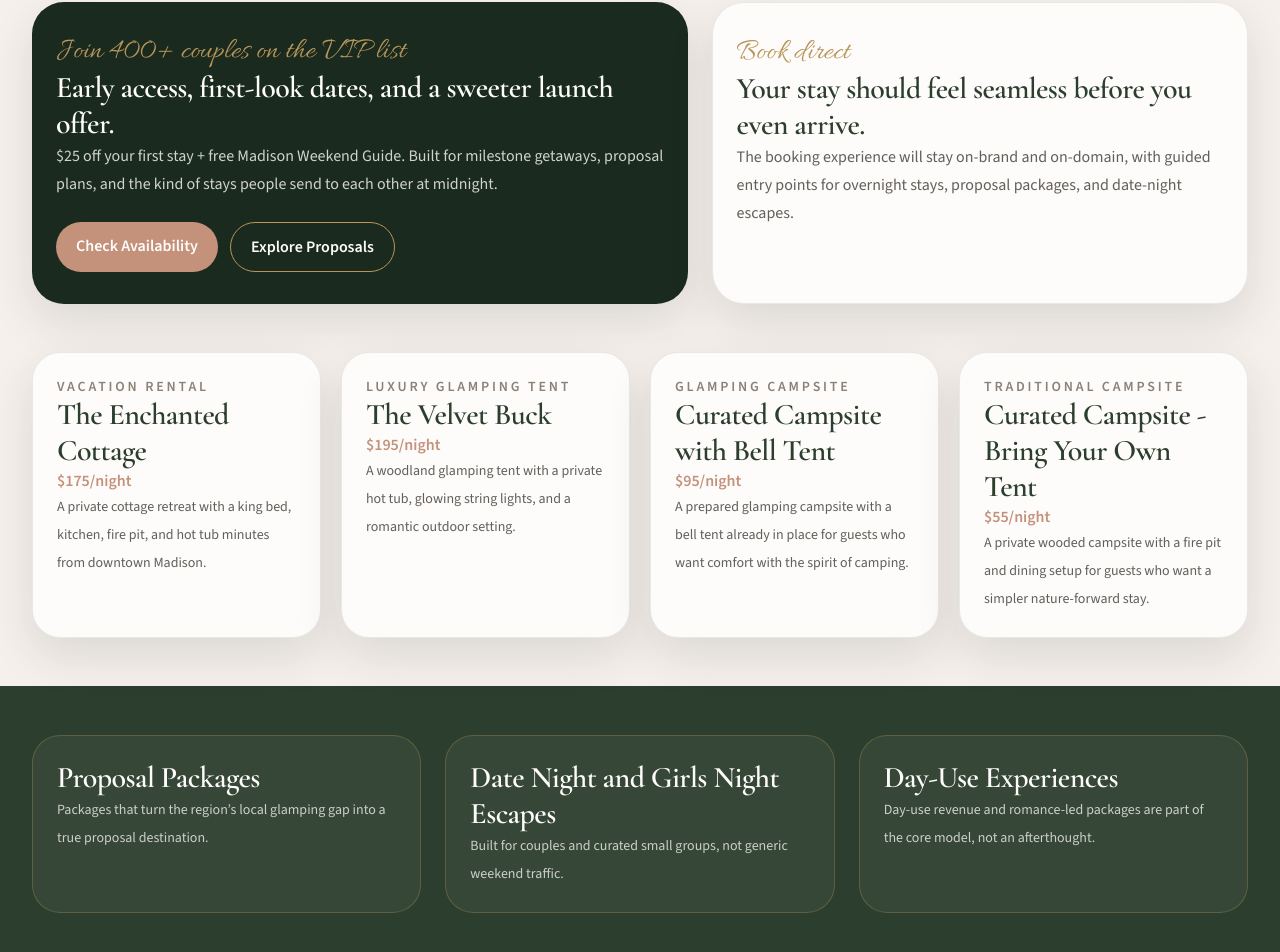
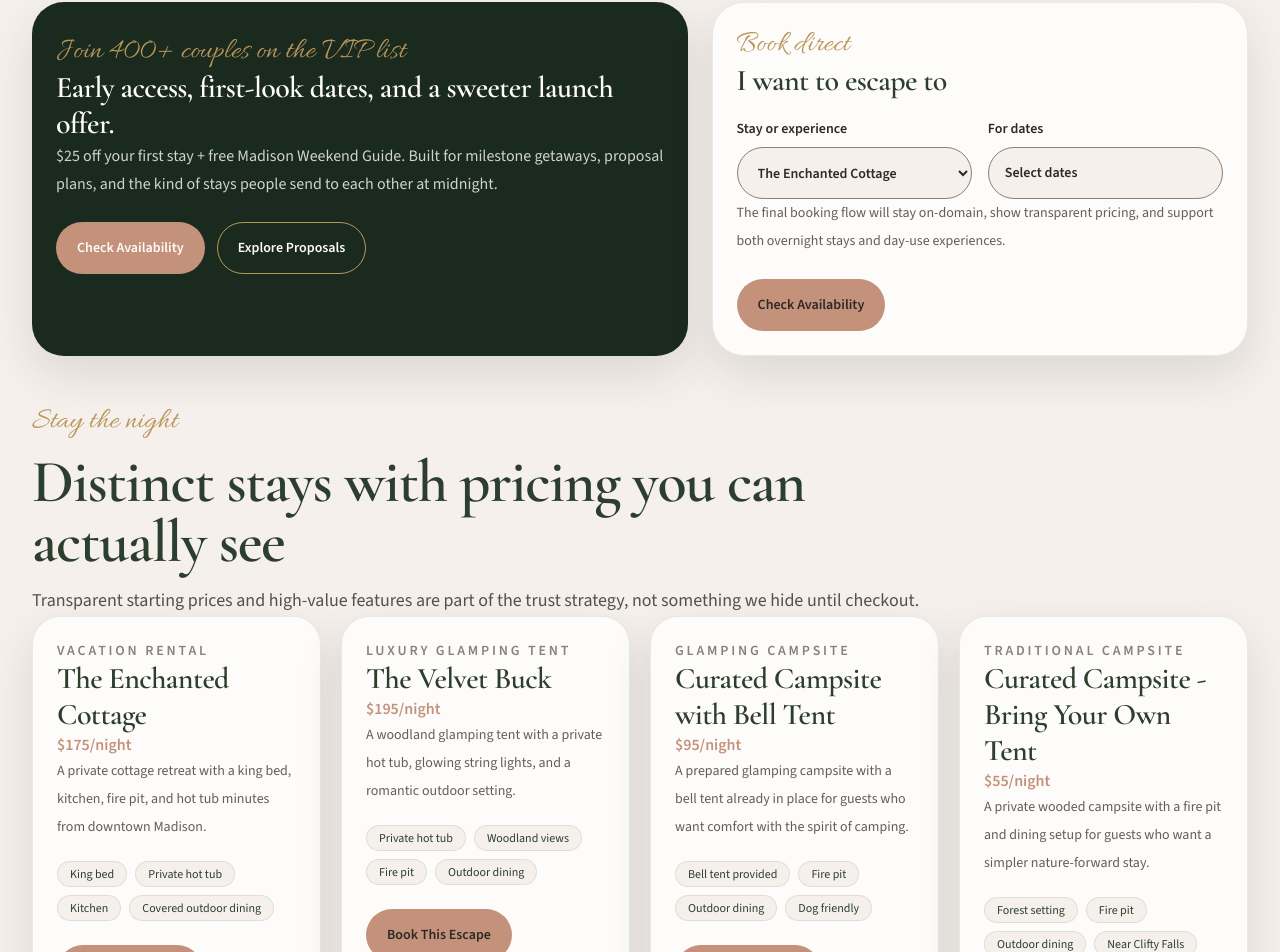
Before and after one commit to tonyrosa777-ops/enchanted-madison, a Next.js app in the folder enchanted-madison/: page / in a window 1280 px wide. Shown: the part 620-1572 px from the top of the page. Built offline with nearby package versions, Linux system fonts and the light colour scheme.

Commit message:
feat(ui): add reusable marketing primitives

```diff
--- a/enchanted-madison/src/app/page.tsx
+++ b/enchanted-madison/src/app/page.tsx
@@ -1,6 +1,9 @@
-import Link from "next/link";
-
 import { PageShell } from "../components/layout/PageShell";
+import { BookingEntry } from "../components/ui/BookingEntry";
+import { Button } from "../components/ui/Button";
+import { PropertyCard } from "../components/ui/PropertyCard";
+import { SectionHeading } from "../components/ui/SectionHeading";
+import { TrustBar } from "../components/ui/TrustBar";
 import { experienceCollections } from "../content/experiences";
 import { siteContent } from "../content/site";
 import { stays } from "../content/stays";
@@ -23,55 +26,40 @@ export default function Home() {
             and the kind of stays people send to each other at midnight.
           </p>
           <div className="mt-6 flex flex-wrap gap-3">
-            <Link
-              href="/stays"
-              className="rounded-full bg-rose px-5 py-3 font-semibold text-ivory transition hover:bg-gold hover:text-night"
-            >
+            <Button href="/stays">
               Check Availability
-            </Link>
-            <Link
-              href="/proposals"
-              className="rounded-full border border-gold px-5 py-3 font-semibold text-ivory transition hover:bg-gold hover:text-night"
-            >
+            </Button>
+            <Button href="/proposals" variant="secondary">
               Explore Proposals
-            </Link>
+            </Button>
           </div>
         </div>
 
-        <div className="rounded-[2rem] border border-forest/10 bg-ivory px-6 py-8 shadow-warm">
-          <p className="font-accent text-3xl text-gold">Book direct</p>
-          <h2 className="mt-3 font-heading text-3xl font-semibold text-forest">
-            Your stay should feel seamless before you even arrive.
-          </h2>
-          <p className="mt-4 text-base leading-7 text-charcoal/75">
-            The booking experience will stay on-brand and on-domain, with guided
-            entry points for overnight stays, proposal packages, and date-night
-            escapes.
-          </p>
-        </div>
+        <BookingEntry
+          stayOptions={stays}
+          experienceOptions={[
+            ...experienceCollections.proposals.packages,
+            ...experienceCollections.dayUse.packages,
+          ]}
+        />
       </section>
 
       <section className="mx-auto w-full max-w-content-xl px-5 pb-12 lg:px-8">
+        <SectionHeading
+          eyebrow="Stay the night"
+          title="Distinct stays with pricing you can actually see"
+          description="Transparent starting prices and high-value features are part of the trust strategy, not something we hide until checkout."
+        />
         <div className="grid gap-5 md:grid-cols-2 xl:grid-cols-4">
           {stays.map((stay) => (
-            <article
-              key={stay.slug}
-              className="rounded-[1.75rem] border border-forest/10 bg-ivory p-6 shadow-warm"
-            >
-              <p className="text-sm font-semibold uppercase tracking-[0.2em] text-stone">
-                {stay.category}
-              </p>
-              <h2 className="mt-3 font-heading text-3xl font-semibold text-forest">
-                {stay.name}
-              </h2>
-              <p className="mt-2 text-base font-semibold text-rose">{stay.startingRate}</p>
-              <p className="mt-4 text-sm leading-7 text-charcoal/75">{stay.summary}</p>
-            </article>
+            <PropertyCard key={stay.slug} stay={stay} />
           ))}
         </div>
       </section>
 
-      <section className="border-y border-forest/10 bg-forest text-ivory">
+      <TrustBar />
+
+      <section className="bg-[linear-gradient(180deg,_rgba(26,42,30,1)_0%,_rgba(44,62,45,1)_100%)] text-ivory">
         <div className="mx-auto grid w-full max-w-content-xl gap-6 px-5 py-12 lg:grid-cols-3 lg:px-8">
           <article className="rounded-[1.75rem] border border-gold/30 bg-ivory/5 p-6">
             <h2 className="font-heading text-3xl font-semibold">
--- /dev/null
+++ b/enchanted-madison/src/components/ui/BookingEntry.tsx
@@ -0,0 +1,50 @@
+import { Button } from "./Button";
+import type { ExperiencePackage } from "../../content/experiences";
+import type { Stay } from "../../content/stays";
+
+type BookingEntryProps = {
+  stayOptions: Stay[];
+  experienceOptions: ExperiencePackage[];
+};
+
+export function BookingEntry({
+  stayOptions,
+  experienceOptions,
+}: BookingEntryProps) {
+  return (
+    <section className="rounded-[2rem] border border-forest/10 bg-ivory p-6 shadow-warm">
+      <p className="font-accent text-3xl text-gold">Book direct</p>
+      <h2 className="mt-3 font-heading text-3xl font-semibold text-forest">
+        I want to escape to
+      </h2>
+      <div className="mt-5 grid gap-4 md:grid-cols-2">
+        <label className="flex flex-col gap-2 text-sm font-semibold text-charcoal">
+          Stay or experience
+          <select className="min-h-13 rounded-full border border-stone bg-cream px-4 text-sm text-charcoal">
+            {stayOptions.map((stay) => (
+              <option key={stay.slug}>{stay.name}</option>
+            ))}
+            {experienceOptions.map((experience) => (
+              <option key={experience.name}>{experience.name}</option>
+            ))}
+          </select>
+        </label>
+        <label className="flex flex-col gap-2 text-sm font-semibold text-charcoal">
+          For dates
+          <input
+            className="min-h-13 rounded-full border border-stone bg-cream px-4 text-sm text-charcoal"
+            defaultValue="Select dates"
+            readOnly
+          />
+        </label>
+      </div>
+      <p className="mt-4 text-sm leading-7 text-charcoal/75">
+        The final booking flow will stay on-domain, show transparent pricing, and
+        support both overnight stays and day-use experiences.
+      </p>
+      <div className="mt-6">
+        <Button href="/stays">Check Availability</Button>
+      </div>
+    </section>
+  );
+}
--- /dev/null
+++ b/enchanted-madison/src/components/ui/Button.tsx
@@ -0,0 +1,32 @@
+import Link from "next/link";
+import type { ReactNode } from "react";
+
+type ButtonProps = {
+  children: ReactNode;
+  href: string;
+  variant?: "primary" | "secondary" | "ghost";
+};
+
+const variants = {
+  primary:
+    "bg-rose text-ivory hover:bg-forest border border-transparent",
+  secondary:
+    "border border-gold text-forest hover:bg-gold hover:text-night",
+  ghost:
+    "border border-transparent text-stone hover:text-forest hover:underline",
+} as const;
+
+export function Button({
+  children,
+  href,
+  variant = "primary",
+}: ButtonProps) {
+  return (
+    <Link
+      href={href}
+      className={`inline-flex min-h-13 items-center justify-center rounded-full px-5 py-3 text-sm font-semibold transition ${variants[variant]}`}
+    >
+      {children}
+    </Link>
+  );
+}
--- /dev/null
+++ b/enchanted-madison/src/components/ui/PropertyCard.tsx
@@ -0,0 +1,34 @@
+import { Button } from "./Button";
+import type { Stay } from "../../content/stays";
+
+type PropertyCardProps = {
+  stay: Stay;
+};
+
+export function PropertyCard({ stay }: PropertyCardProps) {
+  return (
+    <article className="rounded-[1.75rem] border border-forest/10 bg-ivory p-6 shadow-warm">
+      <p className="text-sm font-semibold uppercase tracking-[0.2em] text-stone">
+        {stay.category}
+      </p>
+      <h3 className="mt-3 font-heading text-3xl font-semibold text-forest">
+        {stay.name}
+      </h3>
+      <p className="mt-2 text-base font-semibold text-rose">{stay.startingRate}</p>
+      <p className="mt-4 text-sm leading-7 text-charcoal/75">{stay.summary}</p>
+      <ul className="mt-5 flex flex-wrap gap-2">
+        {stay.highlights.map((highlight) => (
+          <li
+            key={highlight}
+            className="rounded-full border border-forest/10 bg-cream px-3 py-1 text-xs font-medium text-forest"
+          >
+            {highlight}
+          </li>
+        ))}
+      </ul>
+      <div className="mt-6">
+        <Button href="/stays">Book This Escape</Button>
+      </div>
+    </article>
+  );
+}
--- /dev/null
+++ b/enchanted-madison/src/components/ui/SectionHeading.tsx
@@ -0,0 +1,29 @@
+type SectionHeadingProps = {
+  eyebrow?: string;
+  title: string;
+  description?: string;
+  align?: "left" | "center";
+};
+
+export function SectionHeading({
+  eyebrow,
+  title,
+  description,
+  align = "left",
+}: SectionHeadingProps) {
+  const alignment = align === "center" ? "items-center text-center" : "items-start text-left";
+
+  return (
+    <div className={`flex flex-col gap-3 ${alignment}`}>
+      {eyebrow ? <p className="font-accent text-3xl text-gold">{eyebrow}</p> : null}
+      <h2 className="max-w-4xl font-heading text-4xl font-semibold leading-none text-forest lg:text-6xl">
+        {title}
+      </h2>
+      {description ? (
+        <p className="max-w-content-md text-base leading-8 text-charcoal/80 lg:text-lg">
+          {description}
+        </p>
+      ) : null}
+    </div>
+  );
+}
--- /dev/null
+++ b/enchanted-madison/src/components/ui/TrustBar.tsx
@@ -0,0 +1,23 @@
+const trustPoints = [
+  "Only luxury glamping retreat in the Madison-Clifty Falls corridor",
+  "Private hot tubs at every accommodation",
+  "5 minutes from Clifty Falls and historic downtown Madison",
+  "Curated experiences for proposals, day-use escapes, and romantic stays",
+] as const;
+
+export function TrustBar() {
+  return (
+    <section className="border-y border-forest/10 bg-forest text-ivory">
+      <div className="mx-auto grid w-full max-w-content-xl gap-4 px-5 py-8 md:grid-cols-2 lg:grid-cols-4 lg:px-8">
+        {trustPoints.map((point) => (
+          <p
+            key={point}
+            className="rounded-[1.5rem] border border-gold/30 bg-ivory/5 px-4 py-4 text-sm leading-6 text-ivory/85"
+          >
+            {point}
+          </p>
+        ))}
+      </div>
+    </section>
+  );
+}
```
Also changed, not shown: 2 other files (tests, documents, lock files or other folders).
